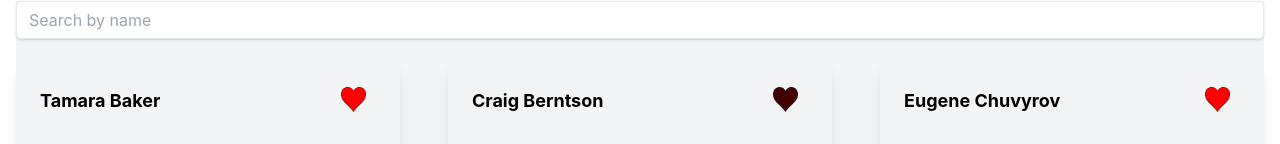
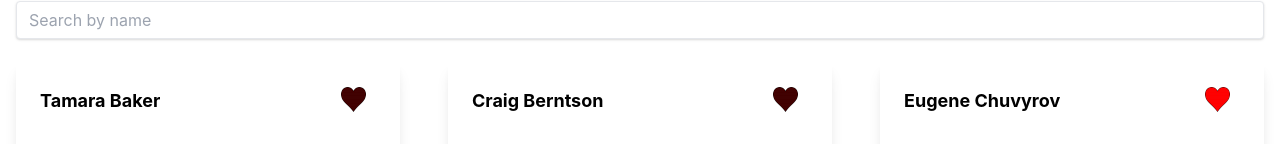
Before and after one commit to amarflybot/designReactComponents, a Next.js app: page /speakers in a window 1280 px wide. Shown: the part 276-420 px from the top of the page. Built offline with nearby package versions, Linux system fonts and the light colour scheme; data requests are answered from the project's data file.

Commit message:
Revert "HOCs intro"
This reverts commit 70e9dd68

```diff
--- a/db.json
+++ b/db.json
@@ -6,7 +6,7 @@
       "lastName": "Baker",
       "sat": false,
       "sun": true,
-      "isFavorite": true,
+      "isFavorite": false,
       "bio": "Tammy has held a number of executive and management roles over the past 15 years, including VP engineering Roles at Molekule Inc., Cantaloupe Systems, E-Color, and Untangle Inc."
     },
     {
--- a/src/components/Speakers/Speakers.tsx
+++ b/src/components/Speakers/Speakers.tsx
@@ -1,8 +1,11 @@
 import SpeakerSearchBar from "../SpeakerSearchBar/SpeakerSearchBar";
-import {useState} from "react";
+import {useEffect, useReducer, useState} from "react";
 import SpeakerFavouriteButton from "./SpeakerFavouriteButton";
-import {REQUEST_STATUS} from "../../reducers/request";
-import withRequest from "../hocs/withRequest";
+import axios from "axios";
+import {GET_ALL_FAILURE, GET_ALL_SUCCESS, PUT_FAILURE, PUT_SUCCESS} from "../../actions/request";
+import {REQUEST_STATUS, requestReducer} from "../../reducers/request";
+
+const URL = 'http://localhost:3004/speakers';
 
 interface Speaker {
     imageSrc: string,
@@ -15,22 +18,59 @@ interface Speaker {
     bio: string
 }
 
-const Speakers = ({records: speakers, status, error, put, bgColor }) => {
+const Speakers = () => {
     const [searchQuery, setSearchQuery] = useState("");
+    const [{records: speakers, status, error}, dispatch] = useReducer(requestReducer, {
+        status: REQUEST_STATUS.LOADING,
+        speakers: [],
+        error: null
+    });
 
-    const omFavouriteToggleHandler = async (speaker: Speaker) => {
-        put({
+
+    const toggleSpeakerFavourite = async (speaker: Speaker) => {
+        const newSpeaker = {
             ...speaker,
             isFavorite: !speaker.isFavorite,
-        })
+        }
+        try {
+            await axios.put(`${URL}/${newSpeaker.id}`, newSpeaker);
+            dispatch({
+                type: PUT_SUCCESS,
+                record: newSpeaker
+            })
+        } catch (e) {
+            dispatch({
+                type: PUT_FAILURE,
+                error: e
+            })
+        }
     };
 
     const success = status === REQUEST_STATUS.SUCCESS;
     const isLoading = status === REQUEST_STATUS.LOADING;
     const hasErrored = status === REQUEST_STATUS.ERROR;
 
+    useEffect(() => {
+        const fetchData = async () => {
+            try {
+                const response = await axios.get(URL);
+                dispatch({
+                    records: response.data,
+                    type: GET_ALL_SUCCESS
+                });
+            } catch (e) {
+                dispatch({
+                    type: GET_ALL_FAILURE,
+                    status: REQUEST_STATUS.ERROR
+                })
+            }
+        }
+        fetchData();
+
+    }, [])
+
     return (
-        <div className={bgColor}>
+        <div>
             <SpeakerSearchBar
                 setSearchQuery={setSearchQuery}
                 searchQuery={searchQuery}
@@ -44,7 +84,7 @@ const Speakers = ({records: speakers, status, error, put, bgColor }) => {
                             <div
                                 className="font-bold text-lg col-span-3">{`${(speaker.firstName)} ${(speaker.lastName)}`}</div>
                             <SpeakerFavouriteButton isFavorite={speaker.isFavorite}
-                                                    toggleSpeakerFavouriteRef={() => omFavouriteToggleHandler(speaker)}/>
+                                                    toggleSpeakerFavouriteRef={() => toggleSpeakerFavourite(speaker)}/>
                         </div>
                         <div className="mb-6">
                             <img
@@ -68,4 +108,4 @@ const Speakers = ({records: speakers, status, error, put, bgColor }) => {
     )
 }
 
-export default withRequest('http://localhost:3004','speakers')(Speakers);
+export default Speakers;
```
